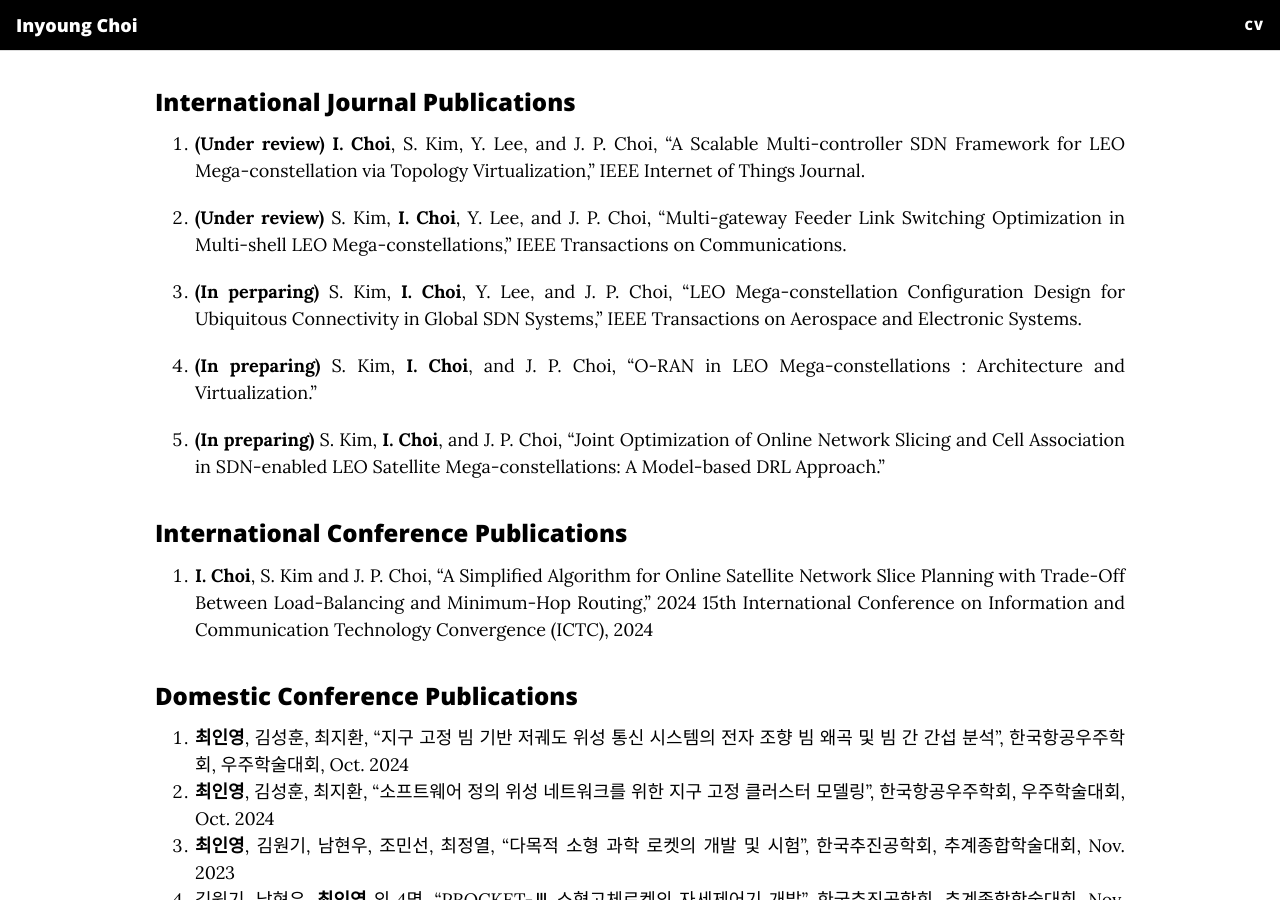
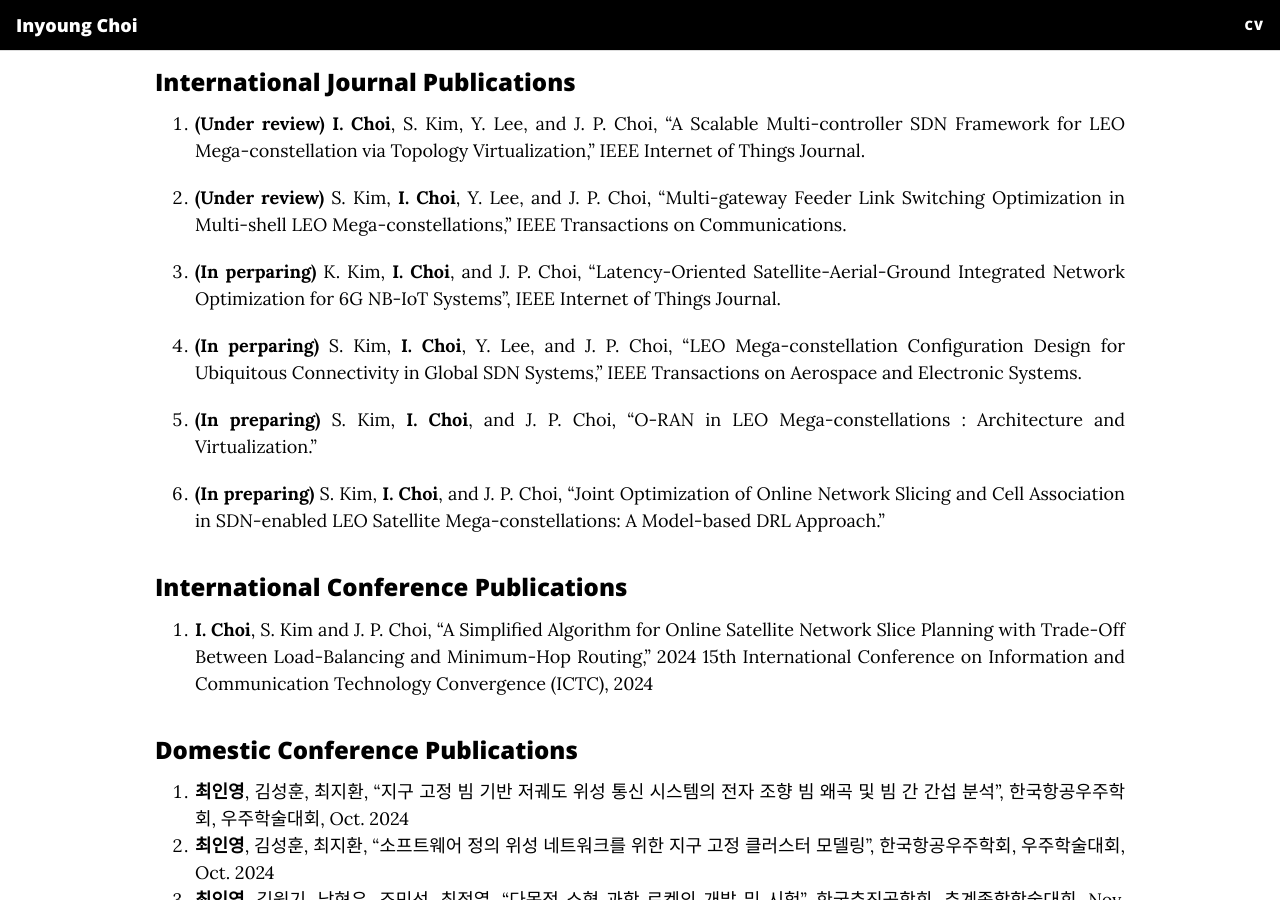
Before and after one commit to InyoungChoi-acai/InyoungChoi-acai.github.io, a Jekyll site: the page built from CV.md, in a window 1280 px wide and 900 px high, scrolled down 850 px. Built offline with Jekyll 4.4.1, drawn with Linux system fonts in a browser that asks for light colours; nearby versions of some CDN libraries.

Commit message:
Update CV.md

```diff
--- a/CV.md
+++ b/CV.md
@@ -5,7 +5,7 @@
 
 <div style="display: flex; align-items: center; gap: 20px;">
 
-  <img src="/assets/img/최인영.jpg" alt="Choi, Inyoung" style="width: 150px; height: 200px; border-radius: 4px;">
+  <img src="/assets/img/최인영.jpg" alt="Choi, Inyoung" style="width: 150px; height: 180px; border-radius: 4px;">
 
   <div>
     <h1 style="color: #0056A4; font-weight: bold; margin: 0;">INYOUNG CHOI</h1>
@@ -37,11 +37,13 @@
 
   2. **(Under review)** S. Kim, **I. Choi**, Y. Lee, and J. P. Choi, “Multi-gateway Feeder Link Switching Optimization in Multi-shell LEO Mega-constellations,”  IEEE Transactions on Communications.
 
-  3. **(In perparing)** S. Kim, **I. Choi**, Y. Lee, and J. P. Choi, “LEO Mega-constellation Configuration Design for Ubiquitous Connectivity in Global SDN Systems,” IEEE Transactions on Aerospace and Electronic Systems.
+  3. **(In perparing)** K. Kim, **I. Choi**, and J. P. Choi, "Latency-Oriented Satellite-Aerial-Ground Integrated Network Optimization for 6G NB-IoT Systems", IEEE Internet of Things Journal.
 
-  4. **(In preparing)** S. Kim, **I. Choi**, and J. P. Choi, “O-RAN in LEO Mega-constellations : Architecture and Virtualization.”
+  4. **(In perparing)** S. Kim, **I. Choi**, Y. Lee, and J. P. Choi, “LEO Mega-constellation Configuration Design for Ubiquitous Connectivity in Global SDN Systems,” IEEE Transactions on Aerospace and Electronic Systems.
 
-  5. **(In preparing)** S. Kim, **I. Choi**, and J. P. Choi, “Joint Optimization of Online Network Slicing and Cell Association in SDN-enabled LEO Satellite Mega-constellations: A Model-based DRL Approach.”
+  5. **(In preparing)** S. Kim, **I. Choi**, and J. P. Choi, “O-RAN in LEO Mega-constellations : Architecture and Virtualization.”
+
+  6. **(In preparing)** S. Kim, **I. Choi**, and J. P. Choi, “Joint Optimization of Online Network Slicing and Cell Association in SDN-enabled LEO Satellite Mega-constellations: A Model-based DRL Approach.”
 
 ### International Conference Publications
   1. **I. Choi**, S. Kim and J. P. Choi, "A Simplified Algorithm for Online Satellite Network Slice Planning with Trade-Off Between Load-Balancing and Minimum-Hop Routing," 2024 15th International Conference on Information and Communication Technology Convergence (ICTC), 2024
```
